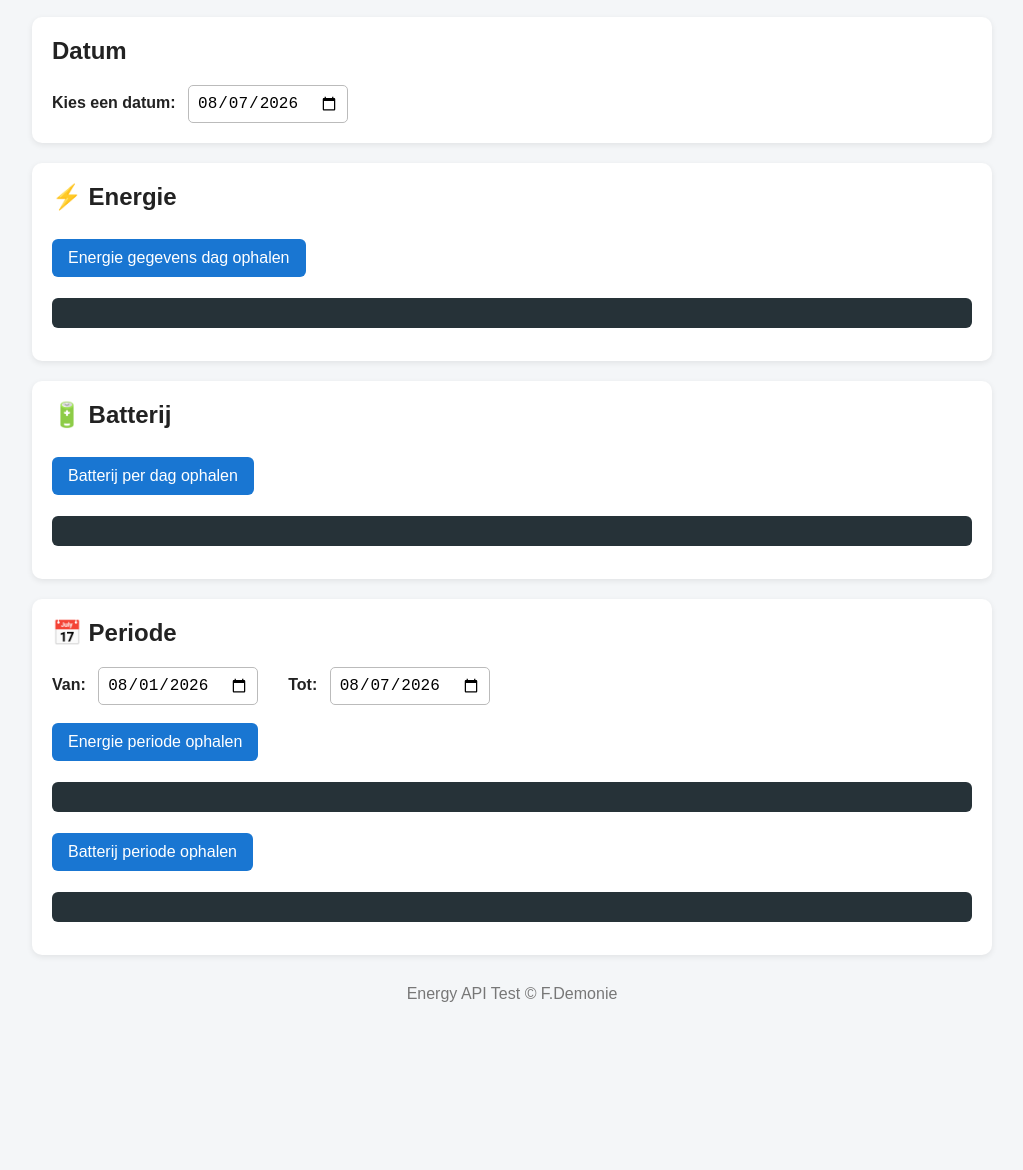
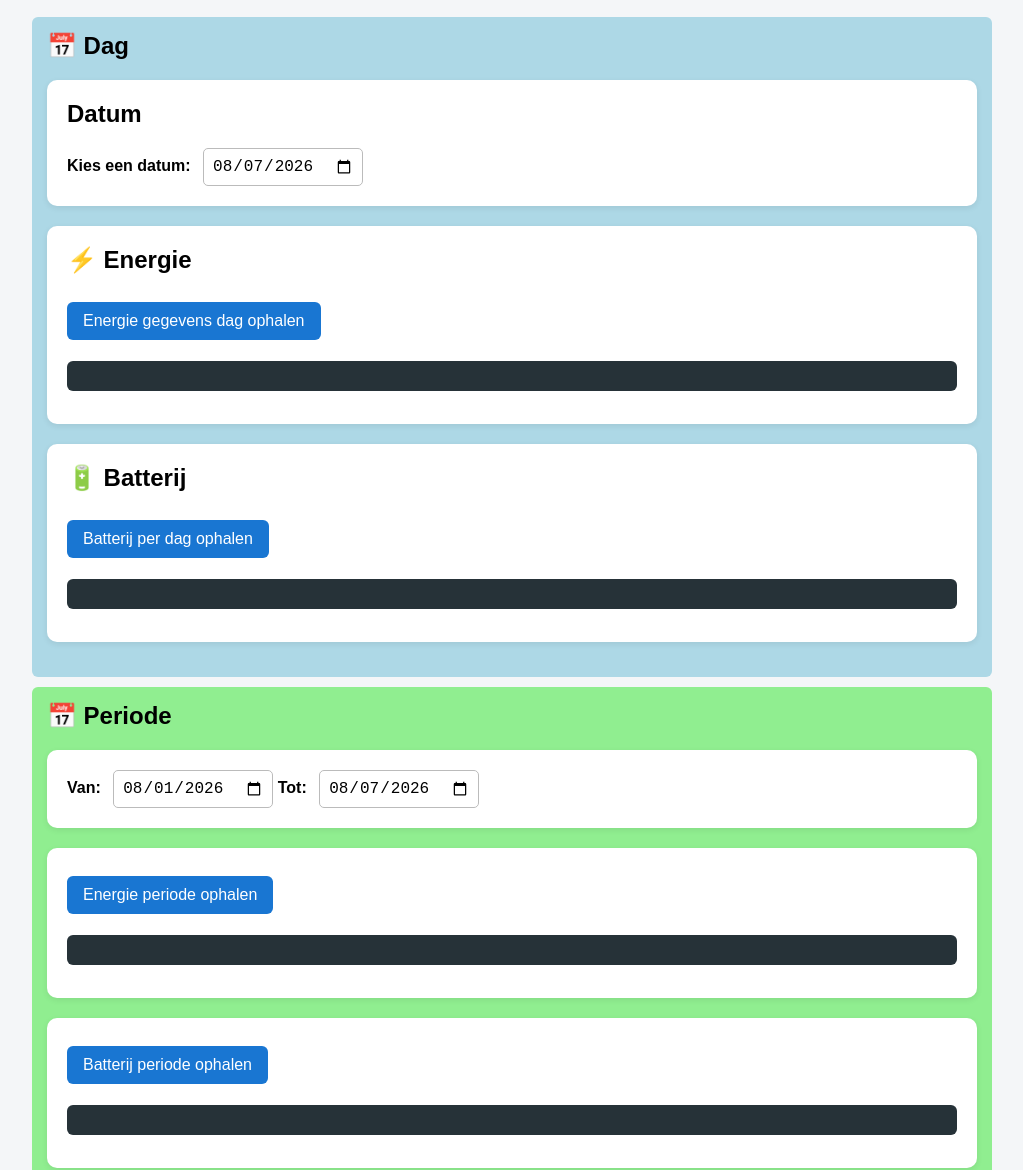
Before and after one commit to Frank-027/energy-server, a plain HTML site: page test_api/index.html in a window 1280 px wide. Shown: the part 136-1306 px from the top of the page, without its empty margins (128-1151 px from the left). Before the commit the page ends 1159 px from the top, so only its background shows below. Drawn offline with Linux system fonts and the light colour scheme; a script that the page names is missing.

Commit message:
Minor enhancements in styling of test_API script

```diff
--- a/test_api/css/style.css
+++ b/test_api/css/style.css
@@ -84,9 +84,25 @@ pre {
 }
 
 .periode {
-    display: flex;
     gap: 30px;
     margin-bottom: 10px;
+    background-color: lightgreen;
+    color: black;
+    padding: 15px;
+    border-radius: 6px;
+    overflow-x: auto;
+    min-height: 30px;
+}
+
+.dag {
+    gap: 30px;
+    margin-bottom: 10px;
+    background-color: lightblue;
+    color: black;
+    padding: 15px;
+    border-radius: 6px;
+    overflow-x: auto;
+    min-height: 30px;
 }
 
 footer {
--- a/test_api/index.html
+++ b/test_api/index.html
@@ -19,6 +19,8 @@
          DATUMKEUZE
          ===================================================== -->
 
+    <section class="dag">
+        <h2>📅 Dag</h2>
         <section class="datum-keuze">
             <h2>Datum</h2>
 
@@ -59,16 +61,16 @@
 
             <pre id="batterijDagData"></pre>
         </section>
+    </section>
 
     <!-- =====================================================
          PERIODE
          ===================================================== -->
 
-    <section class="card">
+    <section class="periode">
         <h2>📅 Periode</h2>
 
-        <div class="periode">
-            <div>
+        <section class="datum-keuze">
             <label for="startDatum">
                 Van:
             </label>
@@ -78,9 +80,7 @@
                 id="startDatum"
                 value="2026-08-01"
             >
-            </div>
 
-            <div>
             <label for="eindDatum">
                 Tot:
             </label>
@@ -90,22 +90,23 @@
                 id="eindDatum"
                 value="2026-08-07"
             >
-            </div>
-        </div>
+        </section>
 
+        <section class="card">
             <button onclick="haalEnergiePeriodeOp()">
                 Energie periode ophalen
             </button>
 
             <pre id="energiePeriodeData"></pre>
+        </section>
 
-
+        <section class="card">
             <button onclick="haalBatterijPeriodeOp()">
                 Batterij periode ophalen
             </button>
 
             <pre id="batterijPeriodeData"></pre>
-
+        </section>
     </section>
 
     <footer>
```
Lines whose indentation alone changed are shown as unchanged.
